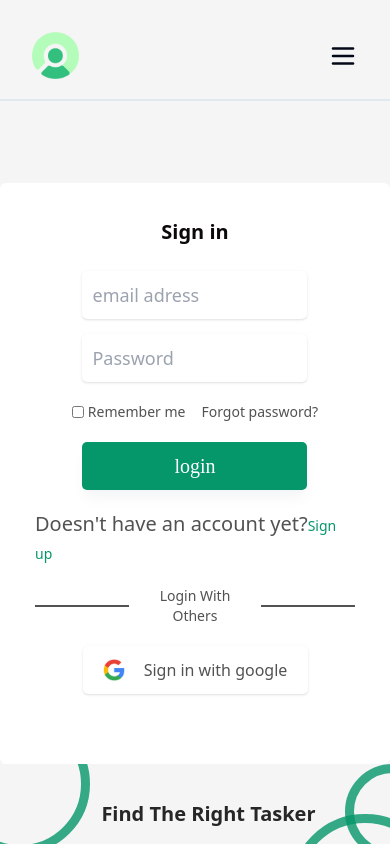
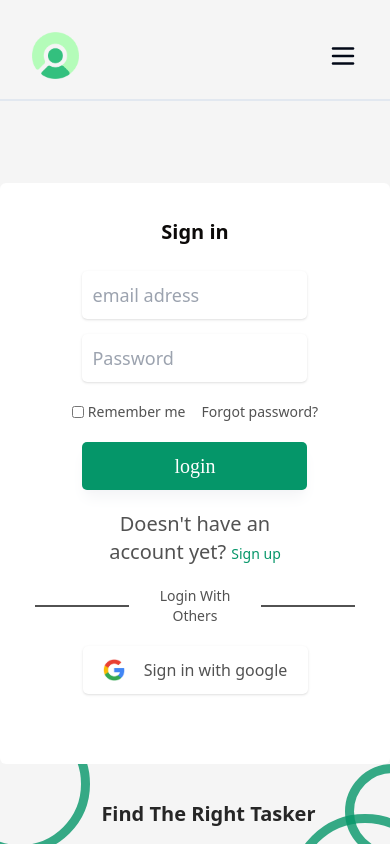
Before and after one commit to OthmanSALAHI/frontend-dothatask, a React (Vite) app: page /login in a window 390 px wide. Shown: the top 844 px of the page. Built offline with nearby package versions, Linux system fonts and the light colour scheme.

Commit message:
Update Signin component styling

```diff
--- a/src/components/Auth/Signin.jsx
+++ b/src/components/Auth/Signin.jsx
@@ -49,10 +49,10 @@ function Signin() {
                             <button type='submit' className="text-white md:text-2xl text-xl font-medium font-['Ubuntu']">login</button>
                         </div>
                     </form>
-                    <div className="justify-start items-start md:gap-1 gap-0 inline-flex">
+                    <div className="justify-center items-center md:gap-1 gap-1 inline-flex  lg:w-[542px] md:w-[480px] w-[225px] text-center">
                         <div className="text-neutral-600 text-xl font-medium">
                             Doesn't have an account yet?
-                            <Link to='/signup' className="text-center text-emerald-600 md:text-lg text-sm font-normal md:ml-[5px]">Sign up</Link>
+                            <Link to='/signup' className="text-center text-emerald-600 md:text-lg text-sm font-normal ml-[5px]">Sign up</Link>
                         </div>
                     </div>
                     <div className="justify-start items-center gap-[9px] inline-flex">
```
